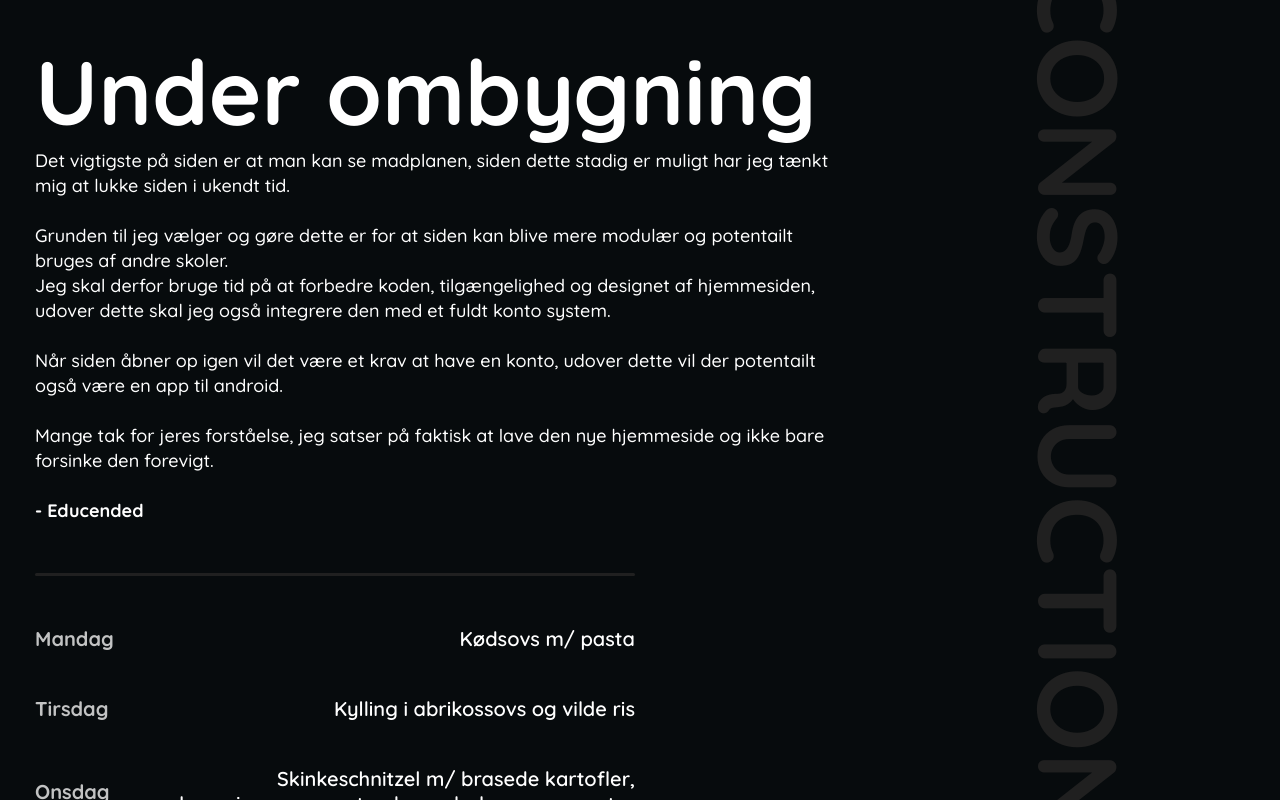
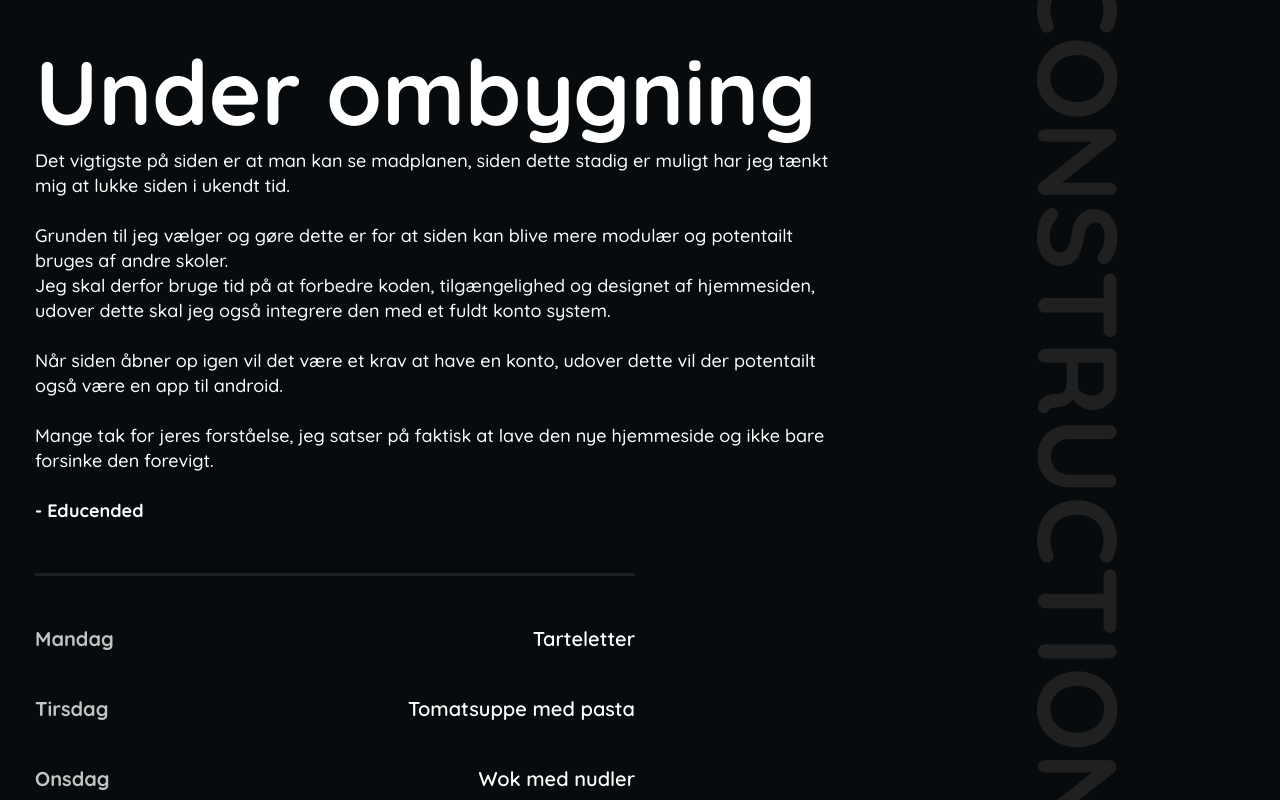
Before and after one commit to zMyLlama/videndjurs-aftensmad, a Next.js app: page /components/index/temp.loading in a window 1280 px wide. Built offline with nearby package versions, Linux system fonts and the light colour scheme.

Commit message:
temp meal plan for week 6

```diff
--- a/pages/components/index/temp.loading.tsx
+++ b/pages/components/index/temp.loading.tsx
@@ -28,31 +28,31 @@ function TempLoading() {
             <List>
                 <Item>
                     <Left>Mandag</Left>
-                    <Right>Kødsovs m/ pasta</Right>
+                    <Right>Tarteletter</Right>
                 </Item>
                 <Item>
                     <Left>Tirsdag</Left>
-                    <Right>Kylling i abrikossovs og vilde ris</Right>
+                    <Right>Tomatsuppe med pasta</Right>
                 </Item>
                 <Item>
                     <Left>Onsdag</Left>
-                    <Right>Skinkeschnitzel m/ brasede kartofler, bernaisesovs, revet peberrods, kapers og ærter</Right>
+                    <Right>Wok med nudler</Right>
                 </Item>
                 <Item>
                     <Left>Torsdag</Left>
-                    <Right>Fiskefillet m/ fritter, remoulade, ketchup og citron</Right>
+                    <Right>Biksemad</Right>
                 </Item>
                 <Item>
                     <Left>Fredag</Left>
-                    <Right>Frankfurter m/ kold kartoffelsalat</Right>
+                    <Right>Fiskefillet med pommes frites (Sidste måltid inden vinterferien er til aftensmad)</Right>
                 </Item>
                 <Item>
                     <Left>Lørdag</Left>
-                    <Right>Brændende kærlighed</Right>
+                    <Right>Vinterferie</Right>
                 </Item>
                 <Item>
                     <Left>Søndag</Left>
-                    <Right>Hamburgerryg m/ gulerødder, blomkål og smørsovs</Right>
+                    <Right>Vinterferie</Right>
                 </Item>
             </List>
 
```
